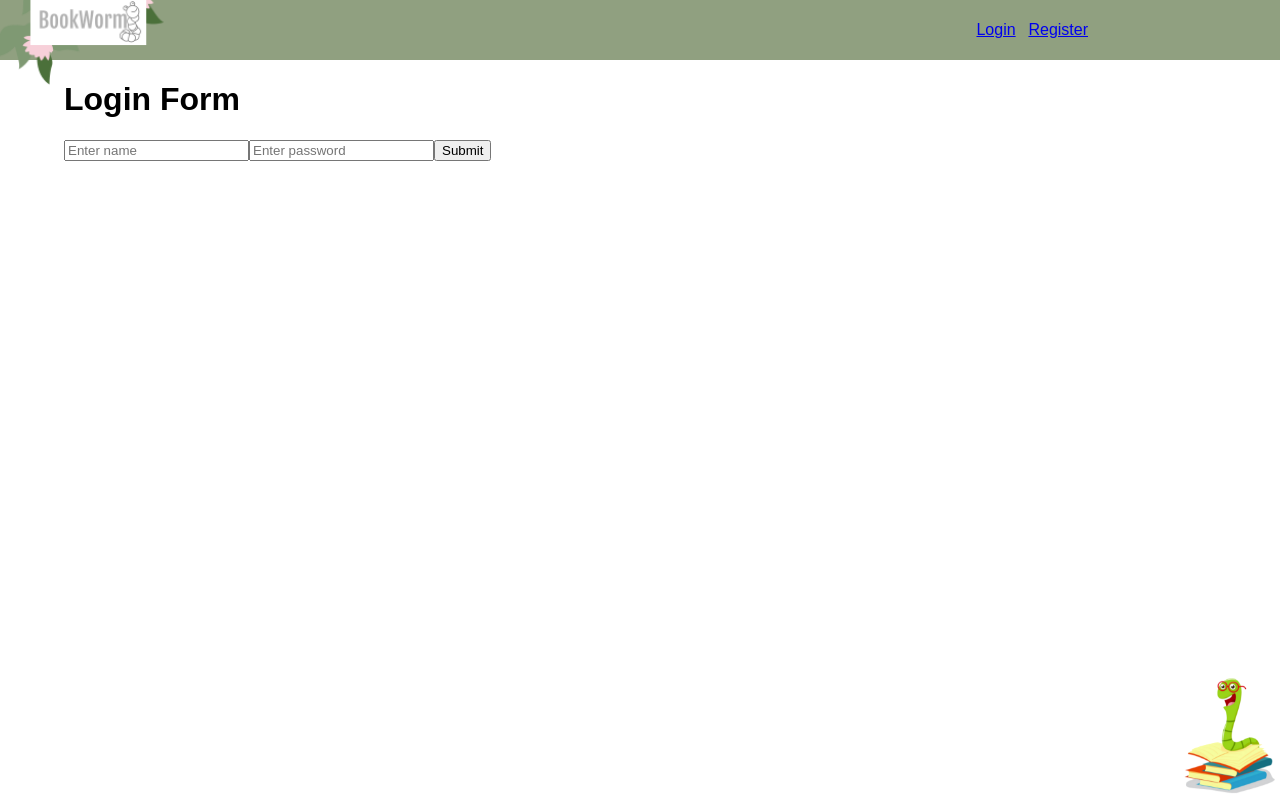
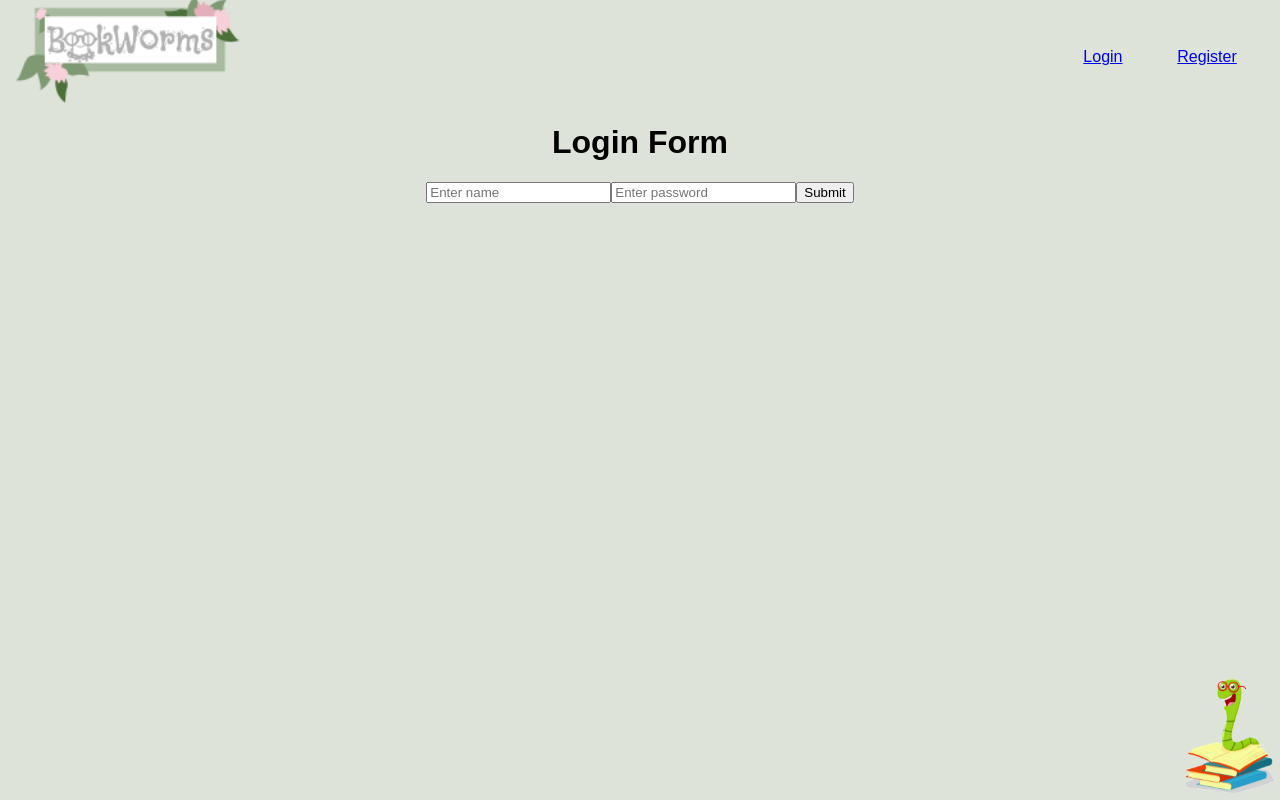
Before and after one commit to srishtinath/book-club-frontend, a React (Create React App) app: page /login in a window 1280 px wide. Built offline with nearby package versions, Linux system fonts and the light colour scheme.

Commit message:
mon edits

```diff
--- a/src/App.js
+++ b/src/App.js
@@ -10,6 +10,8 @@ import UserHome from './components/UserHome';
 import MyClubs from './components/MyClubs';
 import Books from './components/Books';
 import UserForm from './components/UserForm';
+import GardenBookWorm from '../src/images/GardenBookWorm.png'
+
 
 import { withRouter } from 'react-router-dom';
 
@@ -89,9 +91,13 @@ class App extends Component {
     }
   }
 
+  goToWishlist = () => {
+    this.props.history.push("/books")
+  }
+
   renderHome = (routerProps) => {
     if (this.state.token) {
-      return <UserHome user={this.state.user} />
+      return <UserHome user={this.state.user} goToWishlist={this.goToWishlist}/>
     } else {
       this.props.history.push("/login")
       console.log("boo")
@@ -121,13 +127,16 @@ class App extends Component {
     return (
       // <BrowserRouter >
       <>
+          <div className="logo-container">
+                    <img src={GardenBookWorm} className="logo" alt="bookworm-logo"/>
+                </div>
           <nav>
             <NavBar token={this.state.token} logoutUser={this.logoutUser}/>
           </nav>
 
           <div className="body-content">
             <Switch>
-              <Route path="/home" exact render={this.renderHome} />
+              <Route path="/home" exact render={this.renderHome}/>
               <Route path="/clubs" exact render={() => <MyClubs user={this.state.user} />}/>
               <Route path="/books" exact render={() => <Books user={this.state.user} />}/>
               <Route path="/login" exact render={this.renderForm} />
--- a/src/components/NavBar.js
+++ b/src/components/NavBar.js
@@ -1,6 +1,6 @@
 import React, { Component } from 'react';
 import { NavLink } from "react-router-dom";
-import BookWormLogo from '../images/BookWormLogo.png'
+// import BookWormLogo from '../images/BookWormLogo.png';
 
 
 import WormPic5 from "../images/WormPic5.png";
@@ -23,13 +23,14 @@ class NavBar extends Component {
         return (
             <div className="navbar">
                 {/* Welcome! */}
+
                 <ul className="navbar-ul">
                     {this.props.token ?
                     <>
                     <NavLink to="/home" user={this.props.user}><li>Home</li></NavLink>
                     <NavLink to="/clubs" user={this.props.user}><li>Clubs</li></NavLink>
                     <NavLink to="/books" user={this.props.user}><li>Books</li></NavLink>
-                    <li><button onClick={this.props.logoutUser}>Logout</button></li>
+                    <li><button onClick={this.props.logoutUser} className="logout">Logout</button></li>
                     </>
                 :
                     <>
@@ -40,9 +41,6 @@ class NavBar extends Component {
 
 
                 </ul>
-                <div className="logo-container">
-                    <img src={BookWormLogo} className="logo" alt="bookworm-logo"/>
-                </div>
                 <div className="body-logo-container">
                     <img
                     src={this.state.toggleImage ? WormPic5 : WormPic4}
--- a/src/components/UserBooks.js
+++ b/src/components/UserBooks.js
@@ -3,6 +3,10 @@ import UserBook from './UserBooks'
 
 const UserBooks = (props) => {
     // console.log(props.user.books.map(book => book.title))
+
+    let goToBooksList = () => {
+        props.goToWishlist()
+    }
 
     console.log(props.user.books)
     return (
@@ -11,6 +15,8 @@ const UserBooks = (props) => {
             <h2 align="center">My Wishlist</h2>
             <ul className="wishlist-container">
                 <div className="scroll-box">
+                <li> <button className="add-to-wishlist" onClick={goToBooksList}>Add more items...</button></li>
+
                 {props.user.books.map(book => {
                     return <li key={book.id + Math.random()} className="wishlist-item">
                         <img src={book.image} alt={book.title}></img>
@@ -18,7 +24,6 @@ const UserBooks = (props) => {
                         {book.title}
                     </li>
                 })}
-                <li> <button width="100px">Add more items...</button></li>
                 </div>
             </ul>
         </div>
--- a/src/components/UserForm.js
+++ b/src/components/UserForm.js
@@ -27,8 +27,8 @@ class UserForm extends Component {
         let { formName } = this.props
         // console.log(this.state)
         return (
-        <div> <h1>{formName}</h1>
-            <form onSubmit={this.handleSubmit}>
+        <div className="login-form"> <h1>{formName}</h1>
+            <form onSubmit={this.handleSubmit} >
                 <input type="text" name="name" value={this.state.name} onChange={this.handleChange} placeholder="Enter name"></input>
                 <input type="text" name="password" value={this.state.password} onChange={this.handleChange} placeholder="Enter password"></input>
                 <input type="submit"/>
--- a/src/components/UserHome.js
+++ b/src/components/UserHome.js
@@ -10,7 +10,7 @@ const UserHome = (props) => {
                 <p className="user-name"> {props.user.name}'s Profile </p>
                 <div className="profile-content">
                     <Profile user={props.user}/>
-                    <UserBooks user={props.user}/>
+                    <UserBooks user={props.user} goToWishlist={props.goToWishlist}/>
                 </div>
             </div>
             :
--- a/src/index.css
+++ b/src/index.css
@@ -3,7 +3,7 @@ body {
   font-family: "Century Gothic", CenturyGothic, AppleGothic, sans-serif;;
   -webkit-font-smoothing: antialiased;
   -moz-osx-font-smoothing: grayscale;
-  background-color: rgb(191, 191, 191));
+  background-color: rgba(144, 164, 132, 0.3);;
 }
 
 code {
@@ -12,19 +12,20 @@ code {
 }
 
 .navbar {
-  background-color: rgb(144, 160, 128);
-  padding: 5px 0px;
-  margin-bottom: 3px;
-  height: 100%;
-  display: flex;
-  justify-content: flex-end;
+  position: absolute;
+  top: 4%;
+  left: 8%;
+  width: 90%;
+  /* display: block; */
+  /* border-style: double; */
+  z-index: 12;
 }
 
 .navbar-ul {
   list-style-type: none;
-  margin-right: 15%;
+  /* margin-right: 15%; */
   /* margin-left: auto; */
-  width: 20%;
+  width: 95%;
   text-align: right;
 }
 
@@ -33,17 +34,23 @@ code {
   padding-left: 5%;
 }
 
+/* .logout {
+  position: absolute;
+  float: right;
+} */
+
 .logo-container {
   position: absolute;
-  width: 40%;
+  /* width: 100%; */
   top: -10%;
-  left: -2%;
-  z-index: 0;
+  left: 0%;
+  z-index: 2;
+  width: 20%;
   /* border-style: double; */
 }
 
 .logo {
-  width: 40%;
+  width: 100%;
   top: 0%;
   /* border-style: double; */
 }
@@ -62,6 +69,12 @@ code {
 .body-content {
   max-width: 90%;
   margin: auto;
+  margin-top: 8%;
+}
+
+.login-form {
+  align-content: center;
+  text-align: center;
 }
 
 .clubs-content {
@@ -76,6 +89,7 @@ code {
  height: 100%;
  margin-right: 3%;
  overflow: auto;
+ background-color: ;
 }
 
 .clubs-list {
@@ -263,6 +277,7 @@ code {
   position: relative;
   grid-column: 1;
   grid-row: 1;
+  text-align: center;
 }
 
 .book-description {
@@ -333,19 +348,20 @@ code {
 .userclublist {
   display: block;
   width: 60%;
+
   /* padding: 2%; */
   /* border-style: dashed; */
 }
 
 .user-club-list-container {
   /* list-style-type: none; */
-  border-style: dotted;
   /* height: 300px; */
   /* display: flex; */
   /* flex-direction: row; */
   /* overflow: auto; */
   padding: 0;
   margin: 0;
+
 }
 
 .user-club-list {
@@ -377,6 +393,7 @@ code {
 .userhome-container {
   /* border-style: dotted; */
   display: block;
+
   /* flex-direction: row; */
 }
 
@@ -386,6 +403,10 @@ code {
   display: flex;
   overflow: hidden;
   align-items: center;
+
+  background-color: rgba(255,255,255, 0.3);
+  padding: 1%;
+  padding-top: 3%;
   /* float: right; */
 }
 
@@ -399,7 +420,8 @@ code {
 .wishlist-item {
   width: 120px;
   text-align: center;
-  margin: 1%;
+  /* margin: 1%; */
+
   /* display: inline; */
 
 }
@@ -431,6 +453,10 @@ code {
   width: 100px;
 }
 
+.add-to-wishlist {
+  width: 150px;
+}
+
 .profile-content {
   display: block;
 }
```
Also changed, not shown: src/images/GardenBookWorm.png (added).
